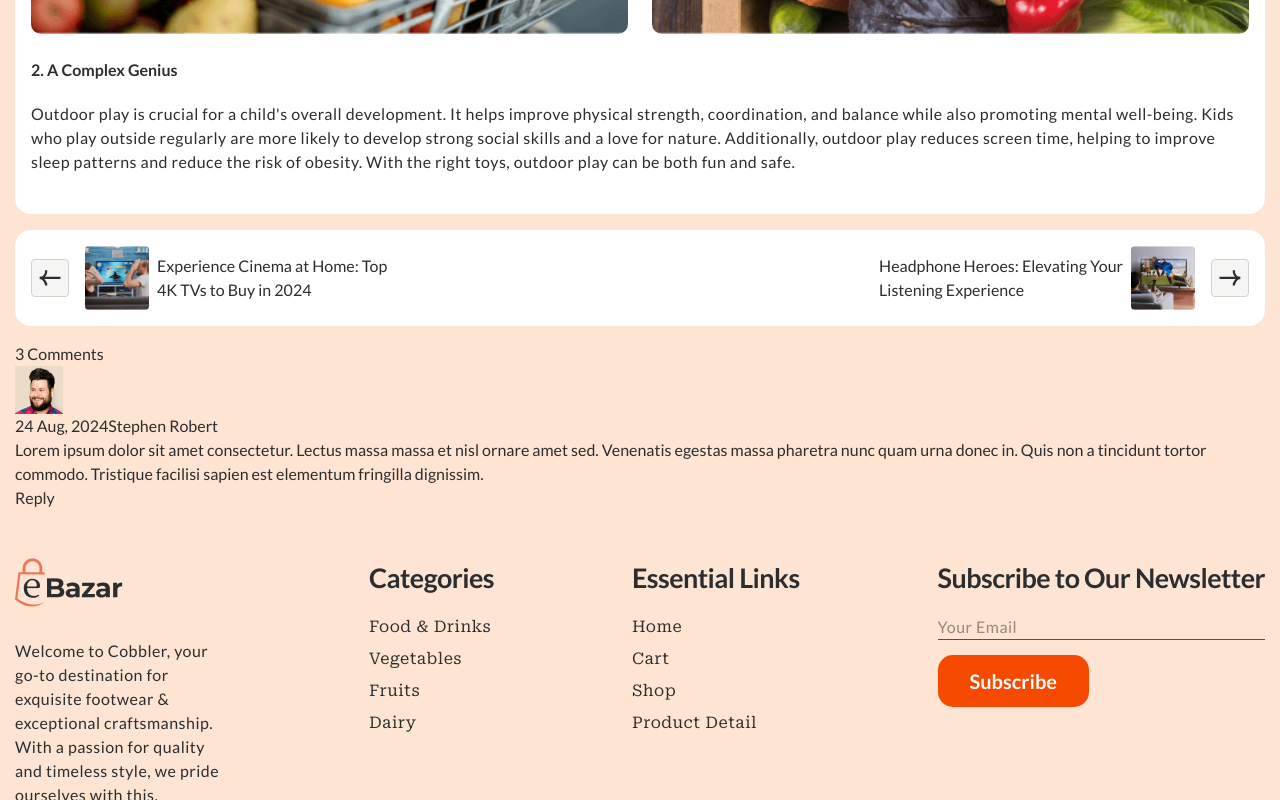
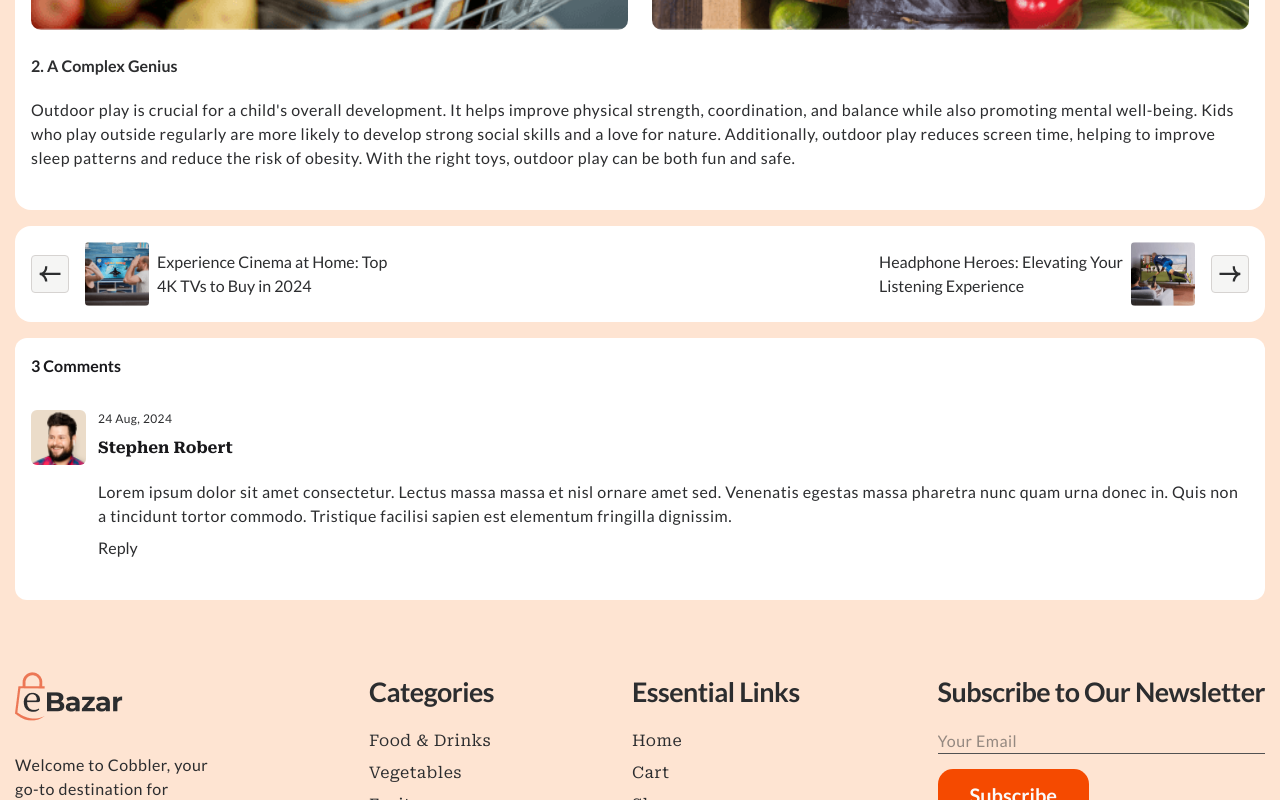
Before and after one commit to hossein1075/e-Bazar, a React (Vite) app: page /blogDetail in a window 1280 px wide. Shown: the part 1909-2709 px from the top of the page. Built offline with nearby package versions, Linux system fonts and the light colour scheme.

Commit message:
complete blog detail page

```diff
--- a/src/BlogDetail/BlogDetailComments/BlogDetailComments.jsx
+++ b/src/BlogDetail/BlogDetailComments/BlogDetailComments.jsx
@@ -3,16 +3,16 @@ import { ImQuotesRight } from "react-icons/im";
 function BlogDetailComments() {
     return (
         <>
-            <section>
+            <section className='mt-6 sx:mt-0'>
                 <div className="container">
                     <div className='bg-white mb-4 p-4 rounded-2xl'>
-                        <div className='mb-4 leading-[150%] tracking-tightest4'>
+                        <div className='mb-3 md:mb-4 leading-[150%] tracking-tightest4'>
                             <span>24 Aug, 2024</span>
                             <span>/</span>
                             <span> 02 Comments</span>
                         </div>
                         <div>
-                            <h4 className='mb-4 font-Lato-Bold font-bold text-zinc-900 text-2xl'>Fun and Safe Outdoor Toys for Active Kids: Keep Them Engaged and Healthy</h4>
+                            <h4 className='mb-3 md:mb-4 font-Lato-Bold font-bold text-zinc-900 text-2xl sx:text-lg'>Fun and Safe Outdoor Toys for Active Kids: Keep Them Engaged and Healthy</h4>
                             <p className='mb-6'>
                                 As parents, we all want our children to be active, healthy, and happy. In today's digital age,
                                 it's more important than ever to encourage outdoor play, where kids can explore, run, jump,
@@ -21,28 +21,28 @@ function BlogDetailComments() {
                                 In this blog, we'll explore some of the best outdoor toys that combine fun with safety,
                                 ensuring your little ones stay active and healthy.
                             </p>
-                            <div className='p-4 mb-6 bg-[url(/images/BlogDetail/blog-bg.png)] bg-center bg-no-repeat bg-cover rounded-10px'>
-                                <div className='mb-6 text-3xl'>
+                            <div className='p-4 mb-3 md:mb-6 bg-[url(/images/BlogDetail/blog-bg.png)] bg-center bg-no-repeat bg-cover rounded-10px'>
+                                <div className='mb-6 text-3xl hidden sx:block'>
                                     <span>
                                         <ImQuotesRight  className='text-white/50' size={45}/>
                                     </span>
                                 </div>
-                                <p className='text-zinc-50 mb-6'>
+                                <p className='text-zinc-50 mb-3 md:mb-6'>
                                     Lorem ipsum dolor sit amet consectetur. Nullam in quis pharetra pellentesque faucibus.
                                     Sit id rhoncus sodales ultrices mauris egestas mauris.
                                     Aliquam in nulla rutrum erat consectetur est netus quam.
                                 </p>
-                                <h5 className='text-zinc-50 mb-6'>Emma Grace</h5>
+                                <h5 className='text-zinc-50 mb-3 md:mb-6'>Emma Grace</h5>
                             </div>
                         </div>
-                        <h6 className='mb-5 font-Lato-Bold font-bold'>1. Ride-On Toys</h6>
-                        <p className='leading-[150%] tracking-tightest4 mb-6'>Outdoor play is crucial for a child's overall development. It helps improve physical strength,
+                        <h6 className='mb-3 md:mb-5 font-Lato-Bold font-bold'>1. Ride-On Toys</h6>
+                        <p className='leading-[150%] tracking-tightest4 mb-3 md:mb-6'>Outdoor play is crucial for a child's overall development. It helps improve physical strength,
                             coordination, and balance while also promoting mental well-being.
                             Kids who play outside regularly are more likely to develop strong social skills and a love for nature. Additionally,
                             outdoor play reduces screen time, helping to improve sleep patterns and reduce the risk of obesity.
                             With the right toys, outdoor play can be both fun and safe.
                         </p>
-                        <div className='flex gap-6 justify-center mb-6'>
+                        <div className='flex flex-col md:flex-row gap-6 justify-center mb-3 md:mb-6'>
                             <div className='w-full'>
                                 <img src="/images/BlogDetail/blog-detail-2.png" className='w-full rounded-10px' alt="BlogDetailComments" />
                             </div>
@@ -50,8 +50,8 @@ function BlogDetailComments() {
                                 <img src="/images/BlogDetail/blog-detail-3.png" className='w-full rounded-10px' alt="BlogDetailComments" />
                             </div>
                         </div>
-                        <h6 className='mb-5 font-Lato-Bold font-bold'>2. A Complex Genius</h6>
-                        <p className='leading-[150%] tracking-tightest4 mb-6'>Outdoor play is crucial for a child's overall development. It helps improve physical strength,
+                        <h6 className='mb-3 md:mb-5 font-Lato-Bold font-bold'>2. A Complex Genius</h6>
+                        <p className='leading-[150%] tracking-tightest4 mb-3 md:mb-6'>Outdoor play is crucial for a child's overall development. It helps improve physical strength,
                             coordination, and balance while also promoting mental well-being.
                             Kids who play outside regularly are more likely to develop strong social skills and a love for nature. Additionally,
                             outdoor play reduces screen time, helping to improve sleep patterns and reduce the risk of obesity.
--- a/src/BlogDetail/BlogDetailPoint/BlogDetailPoint.jsx
+++ b/src/BlogDetail/BlogDetailPoint/BlogDetailPoint.jsx
@@ -5,25 +5,25 @@ function BlogDetailPoint() {
         <>
             <section>
                 <div className="container">
-            <div>
-                <h5>3 Comments</h5>
-                <div>
-                    <div>
-                        <div>
-                            <img src="/images/slider/Image-1.png" alt="" />
+                    <div className='bg-white p-4 rounded-xl mb-6'>
+                        <h5 className='mb-8 font-Lato-Bold font-bold text-zinc-900'>3 Comments</h5>
+
+                        <div className='sm:flex gap-3 mb-6'>
+                            <div className='shrink-0 mb-2 sm:mb-0'>
+                                <img src="/images/slider/Image-1.png" className='rounded-md size-13.75' alt="" />
                             </div>
-                        <div>
-                            <span>24 Aug, 2024</span>
-                            <span>Stephen Robert</span>
-                        </div>
-                    </div>
-                    <p>
+                            <div className='flex flex-col'>
+                                <span className='mb-2 leading-[150%] tracking-tightest4 text-xs'>24 Aug, 2024</span>
+                                <span className='font-bold font-RobotoSerif-Bold text-zinc-900 mb-5'>Stephen Robert</span>
+                                <p className='mb-2 leading-[150%] tracking-tightest4'>
                                     Lorem ipsum dolor sit amet consectetur. Lectus massa massa et nisl ornare amet sed.
                                     Venenatis egestas massa pharetra nunc quam urna donec in. Quis non a tincidunt tortor commodo.
                                     Tristique facilisi sapien est elementum fringilla dignissim.
                                 </p>
-                    <Link to='#'>Reply</Link>
+                                <Link to='#' className='hover:text-orange-600 transition-original'>Reply</Link>
                             </div>
+                        </div>
+
                     </div>
                 </div>
             </section>
--- a/src/BlogDetail/BlogDetailPost/BlogDetailPost.jsx
+++ b/src/BlogDetail/BlogDetailPost/BlogDetailPost.jsx
@@ -7,30 +7,30 @@ function BlogDetailPost() {
     <>
     <section className='mb-4'>
         <div className="container">
-            <div className='flex justify-between bg-white p-4 rounded-2xl'>
-                <div className='flexCenter gap-4'>
+            <div className='middle:flex justify-between bg-white p-4 rounded-2xl'>
+                <div className='flexCenter mb-2 middle:mb-0 gap-4'>
                     <div className='bg-stone-100 border-1 border-solid border-stone-300 rounded-sm hover:bg-orange-600 transition-original hover:text-zinc-50'>
                         <SVGPaginationLeft width='36px' height='36px'/>
                     </div>
                     <div className='flex gap-2'>
-                        <div>
+                        <div className='shrink-0 hidden sx:block'>
                             <img src="/images/BlogDetail/blog post/blog-prev.png" className='rounded-sm size-16' alt="blog post" />
                         </div>
-                        <div className='flex justify-center flex-col hover:text-orange-600 transition-original'>
+                        <div className='sm:flex justify-center flex-row sm:items-center middle:items-start middle:flex-col hover:text-orange-600 transition-original'>
                             <span>Experience Cinema at Home: Top</span>
                             <span> 4K TVs to Buy in 2024</span>
                         </div>
                     </div>
                 </div>
-                <div className='flexCenter gap-4'>
+                <div className='flexCenter  gap-4'>
 
                     <div className='flex gap-2'>
 
-                        <div className='flex justify-center flex-col hover:text-orange-600 transition-original'>
+                        <div className='sm:flex justify-center flex-row sm:items-center middle:items-start middle:flex-col hover:text-orange-600 transition-original'>
                             <span>Headphone Heroes: Elevating Your  </span>
                             <span> Listening Experience</span>
                         </div>
-                          <div>
+                          <div className='shrink-0 hidden sx:block'>
                             <img src="/images/BlogDetail/blog post/blog-next.png" className='rounded-sm size-16' alt="blog post" />
                         </div>
                     </div>
--- a/src/BlogDetail/BlogDetailimg/BlogDetailImg.jsx
+++ b/src/BlogDetail/BlogDetailimg/BlogDetailImg.jsx
@@ -3,7 +3,7 @@ import React from 'react'
 function BlogDetailImg() {
   return (
     <>
-    <section className='py-8 sm:py-12'>
+    <section className='py-8 sm:py-12 hidden sx:block'>
         <div className="container">
             <div>
                 <img src="/images/BlogDetail/blog-detail-1.png" className='w-full rounded-10px' alt="BlogDetail" />
```
Lines whose indentation alone changed are shown as unchanged.
